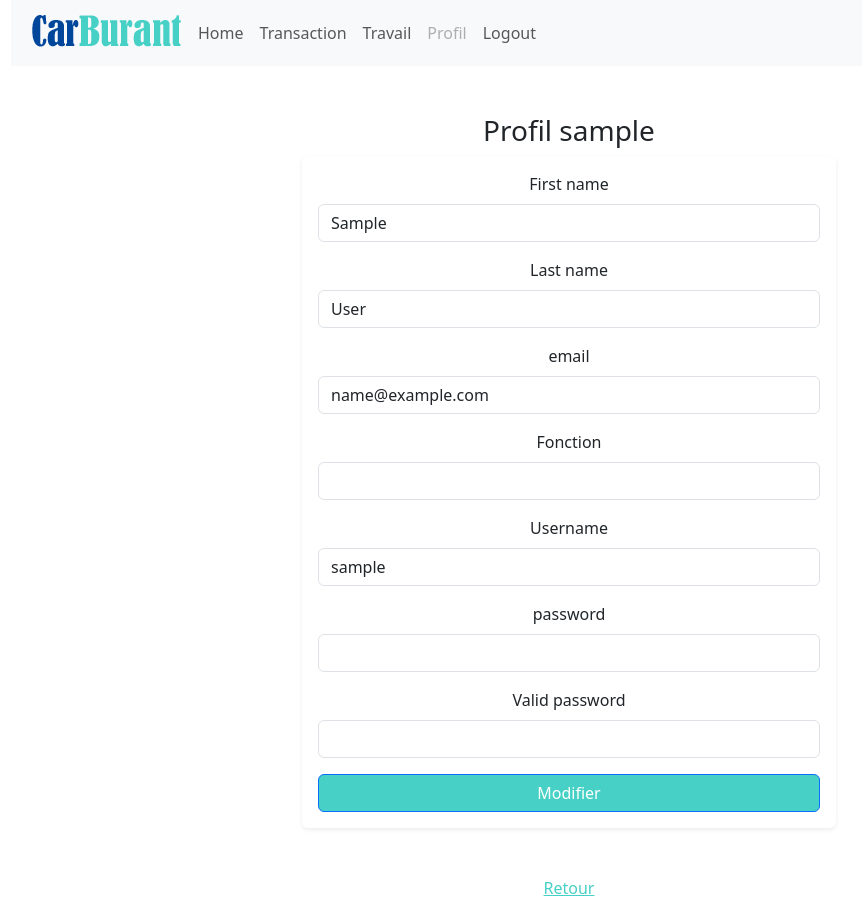
After one commit to Cipokibona/transparance, a Django app: page /profil/ in a window 1280 px wide. The commit adds this page. Shown: the whole page, without its empty margins (71-933 px from the left). Run offline with Django 5.2, Linux system fonts and the light colour scheme; the visitor is signed in with stand-in values (Sample User, id 1); data comes from the database, SQL or seed files in the repository.

Commit message:
page profil.html

```diff
--- a/transparance/authentification/models.py
+++ b/transparance/authentification/models.py
@@ -4,3 +4,4 @@ from django.contrib.auth.models import AbstractUser
 class User(AbstractUser):
 
     post = models.fields.CharField(max_length=100)
+    tel = models.IntegerField(null=True, blank=True)
--- a/transparance/transaction/templates/transaction/home.html
+++ b/transparance/transaction/templates/transaction/home.html
@@ -32,7 +32,7 @@
                             <a class="nav-link" href="{% url 'travail' %}">Travail</a>
                         </li>
                         <li class="nav-item">
-                            <a class="nav-link" href="#">Profil</a>
+                            <a class="nav-link" href="{% url 'profil' %}">Profil</a>
                         </li>
                         <li class="nav-item">
                             <a class="nav-link" aria-disabled="true" href="{% url 'login' %}">Logout</a>
--- /dev/null
+++ b/transparance/transaction/templates/transaction/profil.html
@@ -0,0 +1,98 @@
+{% load static %}
+
+<!DOCTYPE html>
+<html lang="en">
+
+<head>
+    <meta charset="UTF-8">
+    <meta name="viewport" content="width=device-width, initial-scale=1.0">
+    <link href="https://cdn.jsdelivr.net/npm/bootstrap@5.3.3/dist/css/bootstrap.min.css" rel="stylesheet" integrity="sha384-QWTKZyjpPEjISv5WaRU9OFeRpok6YctnYmDr5pNlyT2bRjXh0JMhjY6hW+ALEwIH" crossorigin="anonymous">
+    <script src="https://cdn.jsdelivr.net/npm/bootstrap@5.3.3/dist/js/bootstrap.bundle.min.js" integrity="sha384-YvpcrYf0tY3lHB60NNkmXc5s9fDVZLESaAA55NDzOxhy9GkcIdslK1eN7N6jIeHz" crossorigin="anonymous"></script>
+    <title>Profil</title>
+</head>
+
+<body>
+
+    <div class="container text-center">
+        <nav class="navbar navbar-expand-lg bg-body-tertiary">
+            <div class="container-fluid">
+                <img src="{% static 'images/logo3.png' %}" alt="logo">
+                <button class="navbar-toggler" type="button" data-bs-toggle="collapse" data-bs-target="#navbarNav" aria-controls="navbarNav" aria-expanded="false" aria-label="Toggle navigation">
+                <span class="navbar-toggler-icon"></span>
+              </button>
+                <div class="collapse navbar-collapse" id="navbarNav">
+                    <ul class="navbar-nav">
+                        <li class="nav-item">
+                            <a class="nav-link" aria-current="page" href="{% url 'home' %}">Home</a>
+                        </li>
+                        <li class="nav-item">
+                            <a class="nav-link" href="#">Transaction</a>
+                        </li>
+                        <li class="nav-item">
+                            <a class="nav-link" href="{% url 'travail' %}">Travail</a>
+                        </li>
+                        <li class="nav-item">
+                            <a class="nav-link disabled" href="#">Profil</a>
+                        </li>
+                        <li class="nav-item">
+                            <a class="nav-link" aria-disabled="true" href="{% url 'login' %}">Logout</a>
+                        </li>
+                    </ul>
+                </div>
+            </div>
+        </nav>
+        <div id="login">
+            <h3 class="text-center pt-5">Profil {{user.username}}</h3>
+            <div class="container">
+                <div id="login-row" class="row justify-content-center align-items-center">
+                    <div id="login-column" class="col-md-6">
+                        <div id="login-box" class="col-md-12">
+                            <form action="" method="post">
+                                {% csrf_token %}
+                                <div class="shadow-sm p-3 mb-5 rounded">
+                                    <div class="mb-3">
+                                        <label for="first_name" class="form-label">First name</label>
+                                        <input type="text" class="form-control" name="first_name" value="{{user.first_name}}">
+                                    </div>
+                                    <div class="mb-3">
+                                        <label for="last_name" class="form-label">Last name</label>
+                                        <input type="text" class="form-control" name="last_name" value="{{user.last_name}}">
+                                    </div>
+                                    <div class="mb-3">
+                                        <label for="email" class="form-label">email</label>
+                                        <input type="email" class="form-control" name="email" value="{{user.email}}">
+                                    </div>
+                                    <div class="mb-3">
+                                        <label for="post" class="form-label">Fonction</label>
+                                        <input type="text" class="form-control" name="post" value="{{user.post}}">
+                                    </div>
+                                    <div class="mb-3">
+                                        <label for="username" class="form-label">Username</label>
+                                        <input type="text" class="form-control" name="username" value="{{user.username}}">
+                                    </div>
+                                    <div class="mb-3">
+                                        <label for="password" class="form-label">password</label>
+                                        <input type="password" class="form-control" name="password" value="">
+                                    </div>
+                                    <div class="mb-3">
+                                        <label for="valid_password" class="form-label">Valid password</label>
+                                        <input type="password" class="form-control" name="valid_password" value="">
+                                    </div>
+                                    <div class="d-grid gap-2 mx-auto">
+                                        {% if msg_error %}
+                                        <label for="remember-me" class="text-info">
+                                        <span class="alert alert-danger" role="alert">Identifiants invalides. Veuillez réessayer.</span></label><br> {% endif %}
+                                        <input type="submit" class="btn btn-primary" style="background-color: #47d0c5;" value="Modifier">
+                                    </div>
+                                </div>
+                            </form>
+                            <a href="{% url 'home' %}" style="color: #47d0c5;">Retour</a>
+                        </div>
+                    </div>
+                </div>
+            </div>
+        </div>
+    </div>
+</body>
+
+</html>
--- a/transparance/transaction/templates/transaction/travail.html
+++ b/transparance/transaction/templates/transaction/travail.html
@@ -32,7 +32,7 @@
                             <a class="nav-link disabled" href="{% url 'travail' %}">Travail</a>
                         </li>
                         <li class="nav-item ">
-                            <a class="nav-link " href="# ">Profil</a>
+                            <a class="nav-link " href="{% url 'profil' %}">Profil</a>
                         </li>
                         <li class="nav-item ">
                             <a class="nav-link " aria-disabled="true " href="{% url 'login' %} ">Logout</a>
--- a/transparance/transaction/views.py
+++ b/transparance/transaction/views.py
@@ -1,5 +1,7 @@
 from django.shortcuts import render, redirect
 from django.contrib.auth.decorators import login_required
+from django.views.generic import View
+from authentification.models import User
 
 
 @login_required
@@ -7,6 +9,26 @@ def home (request):
 
     return render (request,'transaction/home.html')
 
+
+@login_required
 def travail (request):
 
     return render (request,'transaction/travail.html')
+
+class ProfilPageView(View):
+    template_name = 'transaction/profil.html'
+
+    def get(self, request):
+        msg_error = False
+        try:
+            user = User.objects.get(id=request.user.id)
+
+        except Exception as e:
+            msg_error = True
+
+        return render (request, self.template_name, {'user':user, 'msg_error':msg_error})
+
+    def post(self, request):
+        msg_error = False
+
+        return render(request, self.template_name, context={'msg_error': msg_error})
--- a/transparance/transparance/urls.py
+++ b/transparance/transparance/urls.py
@@ -25,4 +25,5 @@ urlpatterns = [
     path('home/', trans.home, name='home'),
     path('logout/', auth.logout_user, name='logout'),
     path('travail/', trans.travail, name='travail'),
+    path('profil/', trans.ProfilPageView.as_view(), name='profil'),
 ]
```
Also changed, not shown: transparance/authentification/templates/authentification/index.html (+16 -15 lines), transparance/authentification/migrations/0002_user_tel.py (added).
